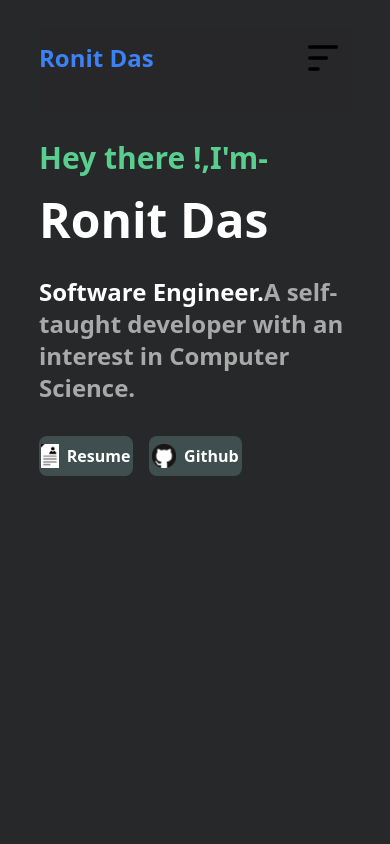
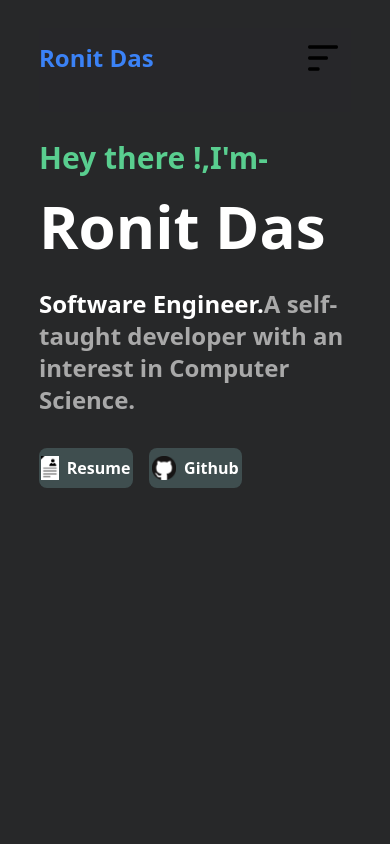
Before and after one commit to Ronitd2/Personalwebsite, a React (Vite) app: page / in a window 390 px wide. Shown: the top 844 px of the page. Built offline with nearby package versions, Linux system fonts and the light colour scheme.

Commit message:
size 2.0.1

```diff
--- a/src/Components/Home.jsx
+++ b/src/Components/Home.jsx
@@ -17,7 +17,7 @@ export default function Home()
             <div  className="mt-7 sm:mt-20  w-[80%] ">
                 <div className="relative">
                     <h1 className=" text-3xl sm:text-4xl font-semibold heading1 scale-up-tl">Hey there !,I'm-</h1>
-                    <h1 className=" text-5xl mt-5 sm:text-9xl text-white font-bold sm:ml-7 sm:mt-0 letter-by-letter-text">{text}</h1>
+                    <h1 className=" text-6xl mt-5 sm:text-9xl text-white font-bold sm:ml-7 sm:mt-0 letter-by-letter-text">{text}</h1>
 
                 <div className="mt-8 sm:w-[75%] scale-up-right">
                     <p className=" text-2xl sm:text-4xl text-white font-semibold inline">Software Engineer.</p>
```
